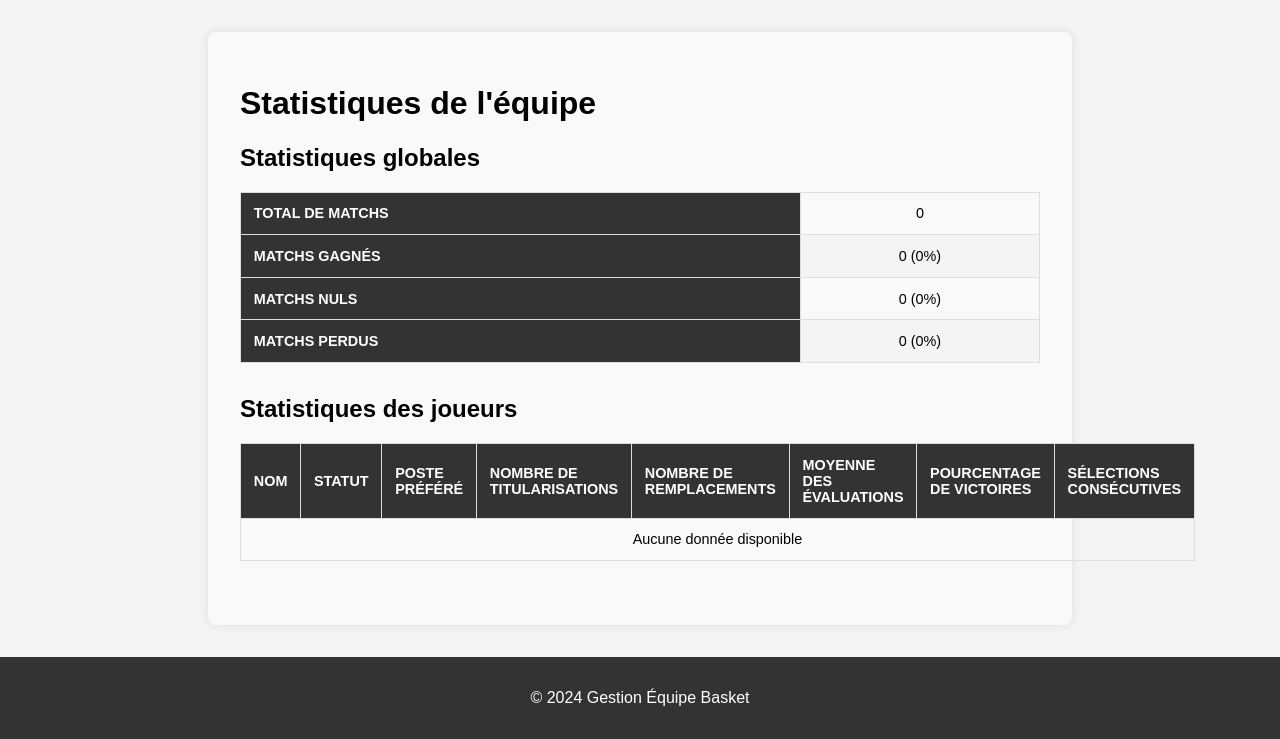
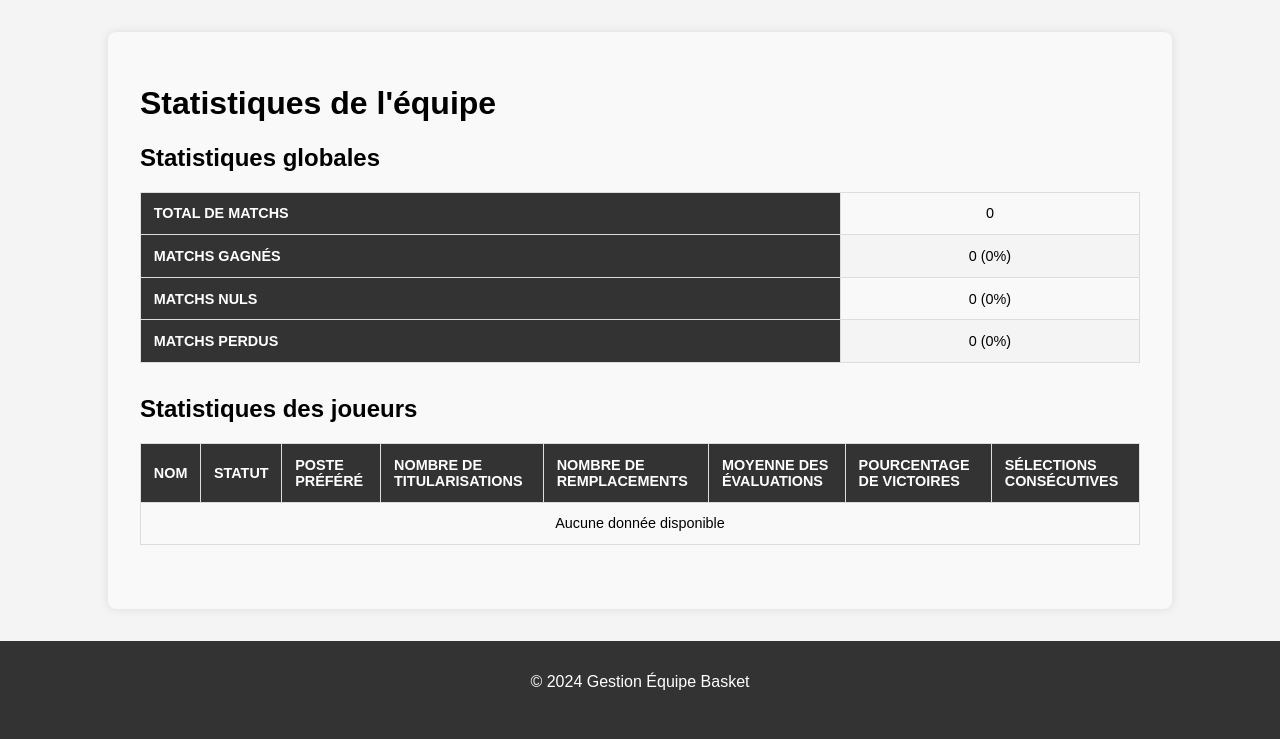
Before and after one commit to amine-m47/projet_gestion_equipe_basket, a PHP site: page /index.php in a window 1280 px wide. Shown: the part 130-869 px from the top of the page. After the commit the page ends 820 px from the top, so only its background shows below. Run offline with PHP 8.4, Linux system fonts and the light colour scheme; data that the repository does not hold is empty.

Commit message:
Page statistique OK

```diff
--- a/views/stats/index.php
+++ b/views/stats/index.php
@@ -14,6 +14,19 @@ $controller->index();
         //var_dump($statsJoueurs);
 
 ?>
+
+<style>
+main {
+    padding: 2rem;
+    background: #f9f9f9;
+    margin: 2rem auto;
+    max-width: 1000px;
+    box-shadow: 0 0 10px rgba(0, 0, 0, 0.1);
+    border-radius: 8px
+}
+</style>
+
+
 
 <h1>Statistiques de l'équipe</h1>
 
```
